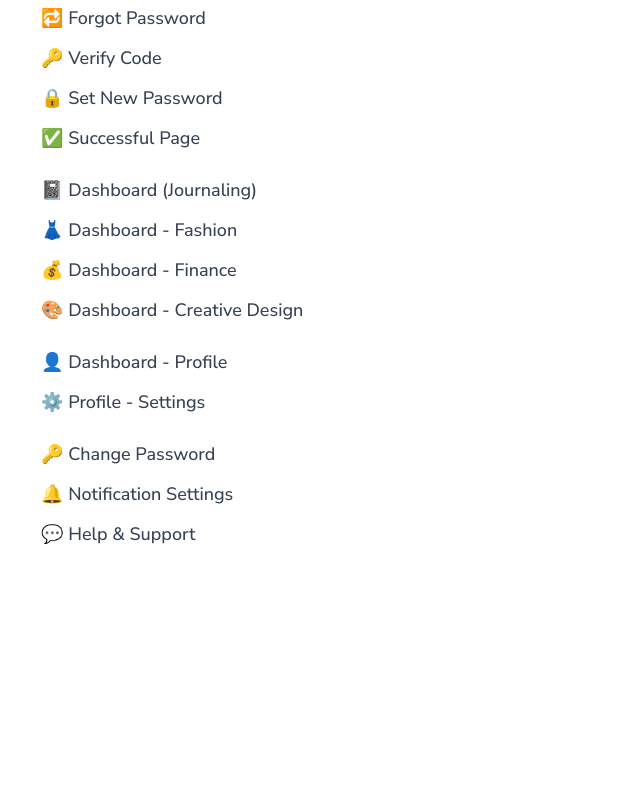
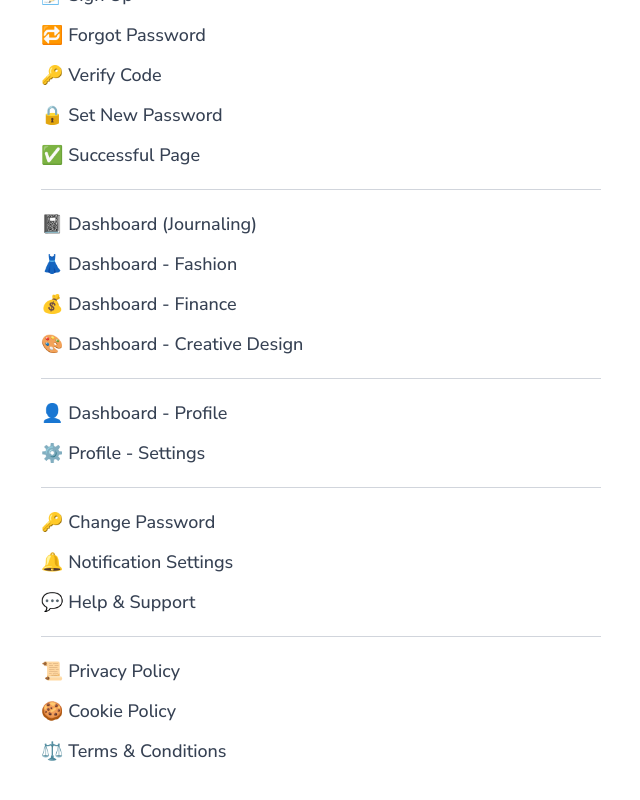
Before and after one commit to Webgenius0/lountandingcam-react-frontend, a React (Vite) app: page /all-pages in a window 1280 px wide. Shown: the part 560-1360 px from the top of the page, without its empty margins (39-679 px from the left). Before the commit the page ends 1220 px from the top, so only its background shows below. Built offline with nearby package versions, Linux system fonts and the light colour scheme.

Commit message:
added all privacy pages and all page routes update

```diff
--- a/src/pages/AllPagesLink/AllPages.jsx
+++ b/src/pages/AllPagesLink/AllPages.jsx
@@ -37,6 +37,12 @@ const AllPages = () => {
     { name: "🔑 Change Password", link: "/dashboard/profile/setting" },
     { name: "🔔 Notification Settings", link: "/dashboard/profile/setting/notification" },
     { name: "💬 Help & Support", link: "/dashboard/profile/setting/help-support" },
+    { name: "", link: "" },
+
+    // ==== LEGAL PAGES ====
+    { name: "📜 Privacy Policy", link: "/privacy" },
+    { name: "🍪 Cookie Policy", link: "/cookie" },
+    { name: "⚖️ Terms & Conditions", link: "/terms" },
   ];
 
   return (
@@ -46,6 +52,7 @@ const AllPages = () => {
       <ul className="text-lg flex flex-col gap-3">
         {AllPagesLinks.map((item, index) => (
           <li key={index}>
+            {item.name ? (
               <Link
                 to={item.link}
                 target="_blank"
@@ -53,6 +60,9 @@ const AllPages = () => {
               >
                 {item.name}
               </Link>
+            ) : (
+              <div className="my-2 border-b border-gray-300 w-1/2"></div>
+            )}
           </li>
         ))}
       </ul>
```
Lines whose indentation alone changed are shown as unchanged.
